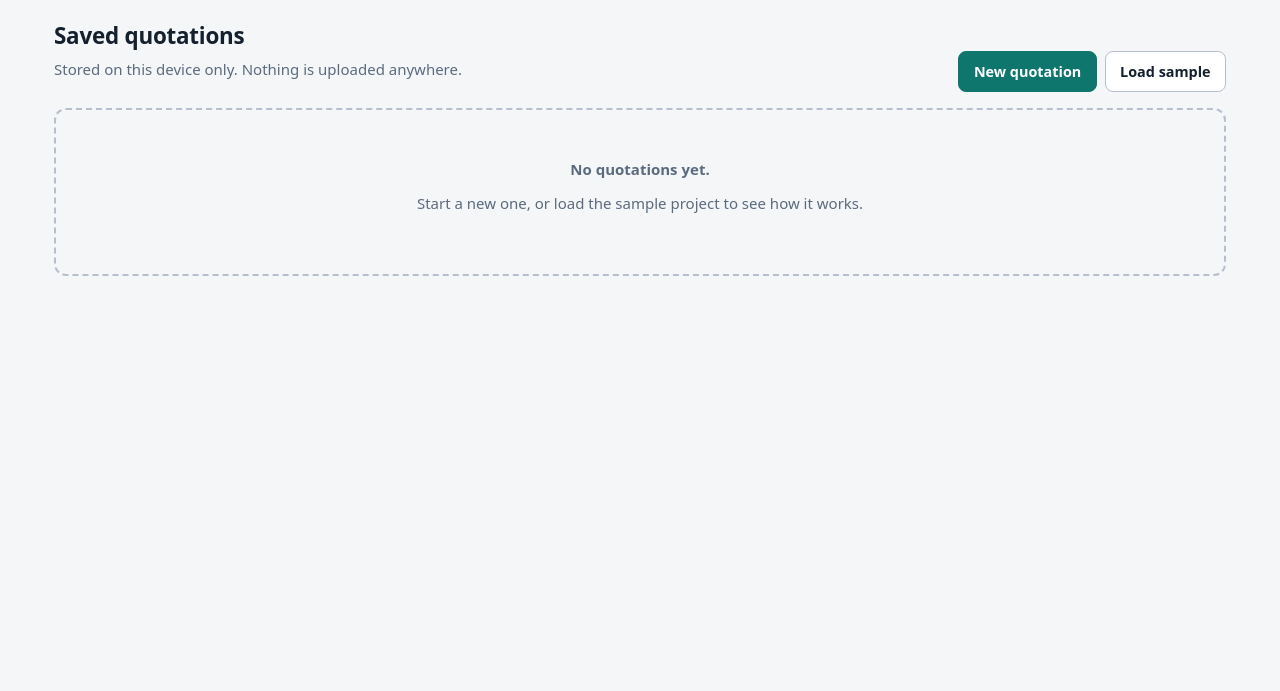
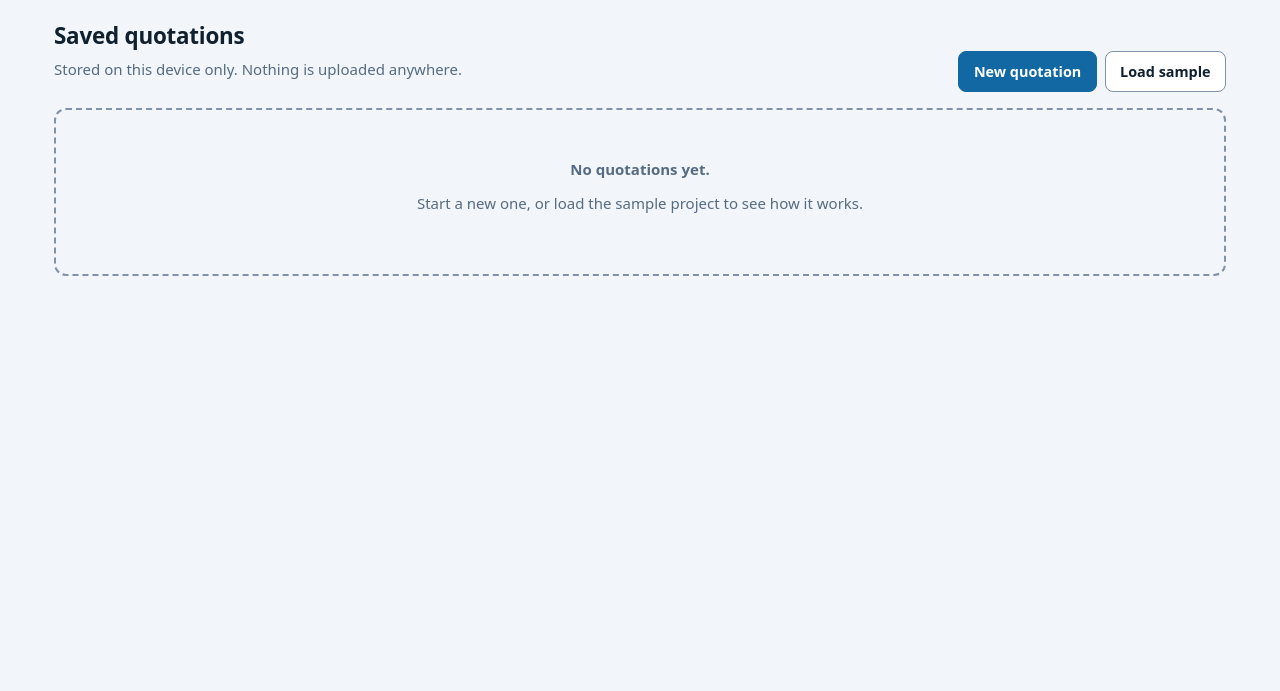
Before and after one commit to jcem0615-rgb/Automated-Computation, a website with bundled scripts: page index.html in a window 1280 px wide. Shown: the part 109-800 px from the top of the page. Built offline with nearby package versions, Linux system fonts and the light colour scheme.

Commit message:
Retune the palette from teal to the logo's blues
The interface was still teal while the icon was blue, which read as a mismatch
in the app bar and put a teal splash screen behind a blue icon.

The palette now derives from icons/logo.svg: the bezel's mid blue (#1268a3)
carries the light theme, the mark's cyan (#5fd2fb) carries dark, and the
neutrals take a blue bias so they read as chosen rather than as inherited
grey. Semantic colours stay green/red/amber, distinct from the brand hue, so
state never reads as decoration. theme-color and the manifest's theme and
background colours follow.

Every foreground/background pair was checked against WCAG AA and all 25 pass.
That surfaced a pre-existing failure the old palette shared: input and control
borders sat near 1.8:1 against their surface, well under the 3:1 that WCAG
1.4.11 asks of UI boundaries. --border-strong is darker in both themes now, so
form fields read as fields.

Also collapses four duplicated per-theme overrides into one --on-brand token,
which is what those overrides were hand-maintaining; and drops --accent, which
nothing referenced.

Co-Authored-By: Claude Opus 5 <noreply@anthropic.com>
Claude-Session: https://claude.ai/code/session_01FF95p4fPLVtT5EHTvwRoGj

```diff
--- a/css/styles.css
+++ b/css/styles.css
@@ -1,23 +1,30 @@
 /* LogicQuot — app shell styling. Light and dark are both first-class. */
 
 :root {
-  --brand: #0f766e;
-  --brand-strong: #115e56;
-  --brand-soft: #ccfbf1;
-  --accent: #b45309;
-  --bg: #f4f6f8;
+  /* Palette derived from icons/logo.svg: the tile's deep blue, the bezel's
+     mid blue, and the mark's cyan. Neutrals carry a blue bias so they read as
+     chosen rather than inherited grey. Every foreground/background pair below
+     clears WCAG AA (4.5:1 text, 3:1 for input borders and other UI edges). */
+  color-scheme: light;
+  --brand: #1268a3;
+  --brand-strong: #0d5081;
+  --brand-soft: #d8ecfa;
+  --bg: #f2f5f9;
   --surface: #ffffff;
-  --surface-2: #f8fafc;
-  --border: #d8dee6;
-  --border-strong: #b6c0cc;
-  --text: #14202e;
-  --text-muted: #5b6b7e;
+  --surface-2: #f6f9fc;
+  --border: #d5dfea;
+  --border-strong: #7f92a9;
+  --text: #10202f;
+  --text-muted: #556b82;
+  --on-brand: #ffffff;
+  /* Semantic colours stay distinct from the brand hue so state never reads
+     as decoration. */
   --danger: #b91c1c;
   --danger-soft: #fee2e2;
   --ok: #15803d;
   --warn: #92400e;
   --warn-soft: #fef3c7;
-  --shadow: 0 1px 2px rgba(15, 32, 46, .06), 0 6px 20px rgba(15, 32, 46, .07);
+  --shadow: 0 1px 2px rgba(16, 32, 47, .06), 0 6px 20px rgba(16, 32, 47, .08);
   --radius: 12px;
   --radius-sm: 8px;
   --app-bar-h: 57px;
@@ -28,44 +35,46 @@
 
 @media (prefers-color-scheme: dark) {
   :root:not([data-theme="light"]) {
-    --brand: #2dd4bf;
-    --brand-strong: #5eead4;
-    --brand-soft: #12312e;
-    --accent: #fbbf24;
-    --bg: #0b1220;
-    --surface: #131c2b;
-    --surface-2: #182334;
-    --border: #2a3648;
-    --border-strong: #3a4a61;
-    --text: #e8eef6;
-    --text-muted: #9aabc0;
+    color-scheme: dark;
+    --brand: #5fd2fb;
+    --brand-strong: #93e2ff;
+    --brand-soft: #0e3a57;
+    --bg: #08131f;
+    --surface: #0f1d2d;
+    --surface-2: #16273a;
+    --border: #24384f;
+    --border-strong: #4b6c90;
+    --text: #e6eef7;
+    --text-muted: #93a9c1;
+    --on-brand: #052437;
     --danger: #f87171;
     --danger-soft: #3b1d1d;
     --ok: #4ade80;
     --warn: #fbbf24;
     --warn-soft: #3a2e12;
-    --shadow: 0 1px 2px rgba(0, 0, 0, .4), 0 8px 24px rgba(0, 0, 0, .35);
+    --shadow: 0 1px 2px rgba(0, 0, 0, .45), 0 8px 24px rgba(0, 0, 0, .4);
   }
 }
 
 :root[data-theme="dark"] {
-  --brand: #2dd4bf;
-  --brand-strong: #5eead4;
-  --brand-soft: #12312e;
-  --accent: #fbbf24;
-  --bg: #0b1220;
-  --surface: #131c2b;
-  --surface-2: #182334;
-  --border: #2a3648;
-  --border-strong: #3a4a61;
-  --text: #e8eef6;
-  --text-muted: #9aabc0;
+color-scheme: dark;
+  --brand: #5fd2fb;
+  --brand-strong: #93e2ff;
+  --brand-soft: #0e3a57;
+  --bg: #08131f;
+  --surface: #0f1d2d;
+  --surface-2: #16273a;
+  --border: #24384f;
+  --border-strong: #4b6c90;
+  --text: #e6eef7;
+  --text-muted: #93a9c1;
+  --on-brand: #052437;
   --danger: #f87171;
   --danger-soft: #3b1d1d;
   --ok: #4ade80;
   --warn: #fbbf24;
   --warn-soft: #3a2e12;
-  --shadow: 0 1px 2px rgba(0, 0, 0, .4), 0 8px 24px rgba(0, 0, 0, .35);
+  --shadow: 0 1px 2px rgba(0, 0, 0, .45), 0 8px 24px rgba(0, 0, 0, .4);
 }
 
 * { box-sizing: border-box; }
@@ -168,7 +177,7 @@ a { color: var(--brand); }
 }
 .btn:hover { background: var(--surface-2); }
 .btn:active { transform: translateY(1px); }
-.btn--primary { background: var(--brand); border-color: var(--brand); color: #fff; }
+.btn--primary { background: var(--brand); border-color: var(--brand); color: var(--on-brand); }
 .btn--primary:hover { background: var(--brand-strong); }
 .btn--ghost { background: transparent; border-style: dashed; color: var(--text-muted); }
 .btn--ghost:hover { color: var(--text); }
@@ -179,11 +188,6 @@ a { color: var(--brand); }
 .btn:focus-visible, a:focus-visible, input:focus-visible, textarea:focus-visible,
 summary:focus-visible { outline: 2px solid var(--brand); outline-offset: 2px; }
 
-/* Dark themes need dark text on the bright teal button. */
-:root[data-theme="dark"] .btn--primary { color: #06231f; }
-@media (prefers-color-scheme: dark) {
-  :root:not([data-theme="light"]) .btn--primary { color: #06231f; }
-}
 
 /* ---------- Cards (quotation list) ---------- */
 .card-grid { display: grid; gap: .85rem; grid-template-columns: repeat(auto-fill, minmax(270px, 1fr)); }
@@ -223,7 +227,6 @@ summary:focus-visible { outline: 2px solid var(--brand); outline-offset: 2px; }
   border-radius: 50%; background: var(--brand-soft); color: var(--brand-strong);
   font-size: .78rem; font-weight: 700;
 }
-:root[data-theme="dark"] .panel__num { color: var(--brand); }
 .panel__body { padding: 0 1rem 1rem; }
 .panel__foot { display: flex; flex-wrap: wrap; gap: .5rem; padding: 0 1rem 1rem; }
 
@@ -259,11 +262,7 @@ input[type="file"] { padding: .5rem; }
   display: block; padding: .4rem .95rem; border-radius: 999px;
   font-size: .86rem; font-weight: 600; color: var(--text-muted); cursor: pointer;
 }
-.segmented input:checked + span { background: var(--brand); color: #fff; }
-:root[data-theme="dark"] .segmented input:checked + span { color: #06231f; }
-@media (prefers-color-scheme: dark) {
-  :root:not([data-theme="light"]) .segmented input:checked + span { color: #06231f; }
-}
+.segmented input:checked + span { background: var(--brand); color: var(--on-brand); }
 .segmented input:focus-visible + span { outline: 2px solid var(--brand); outline-offset: 2px; }
 
 .running-total { margin: .75rem 0 0; color: var(--text-muted); font-size: .9rem; }
@@ -433,7 +432,7 @@ input[type="file"] { padding: .5rem; }
 
 /* ---------- Print: the quotation only ---------- */
 @media print {
-  :root { --surface: #fff; --bg: #fff; --text: #000; --text-muted: #444; --border: #ccc; --border-strong: #888; --brand: #0f766e; }
+  :root { --surface: #fff; --bg: #fff; --text: #000; --text-muted: #444; --border: #ccc; --border-strong: #888; --brand: #1268a3; }
   .app-bar, .tabs, .no-print, .toast, .skip-link { display: none !important; }
   body { background: #fff; font-size: 11pt; }
   .app-main { padding: 0; max-width: none; }
--- a/index.html
+++ b/index.html
@@ -5,7 +5,7 @@
 <meta name="viewport" content="width=device-width, initial-scale=1, viewport-fit=cover" />
 <title>LogicQuot — Philippine Project Quotations</title>
 <meta name="description" content="Build itemized Philippine Peso project quotations offline. Markups, labor, direct fees and VAT calculated for you." />
-<meta name="theme-color" content="#0f766e" />
+<meta name="theme-color" content="#1268a3" />
 <meta name="color-scheme" content="light dark" />
 <meta name="apple-mobile-web-app-capable" content="yes" />
 <meta name="apple-mobile-web-app-title" content="LogicQuot" />
--- a/tools/build-single.mjs
+++ b/tools/build-single.mjs
@@ -243,10 +243,6 @@ const extraCSS = `
   font-size: .82rem; line-height: 1.45; border-bottom: 1px solid var(--border);
 }
 .preview-note a { color: inherit; font-weight: 700; }
-:root[data-theme="dark"] .preview-note { color: var(--brand); }
-@media (prefers-color-scheme: dark) {
-  :root:not([data-theme="light"]) .preview-note { color: var(--brand); }
-}
 
 .export-panel {
   position: fixed; inset: auto 0 0 0; z-index: 40;
```
Also changed, not shown: docs/screenshot-builder.png, docs/screenshot-preview.png, manifest.webmanifest.
